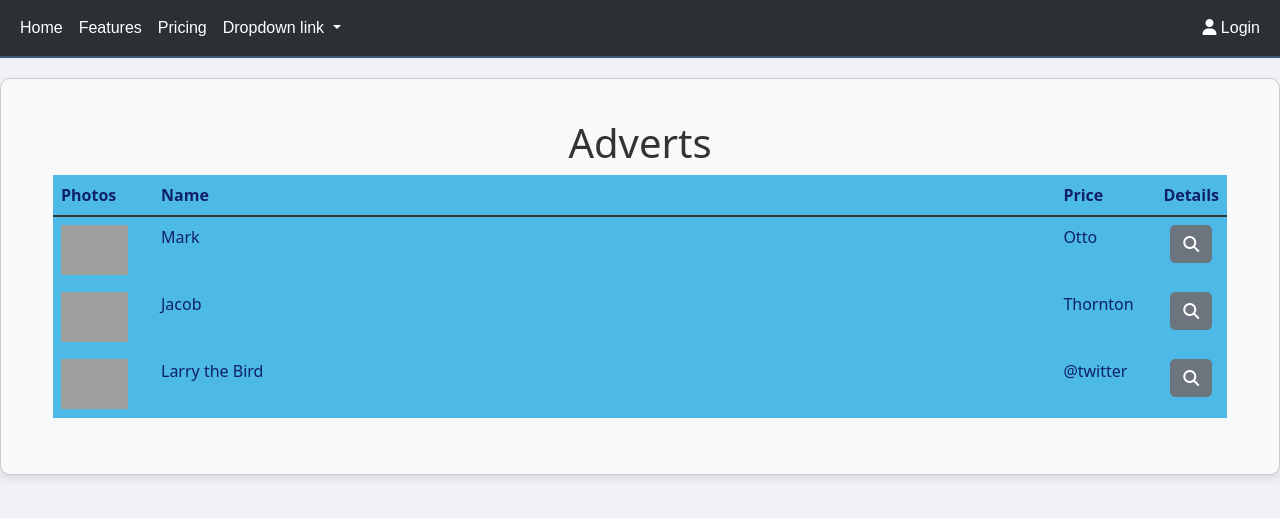
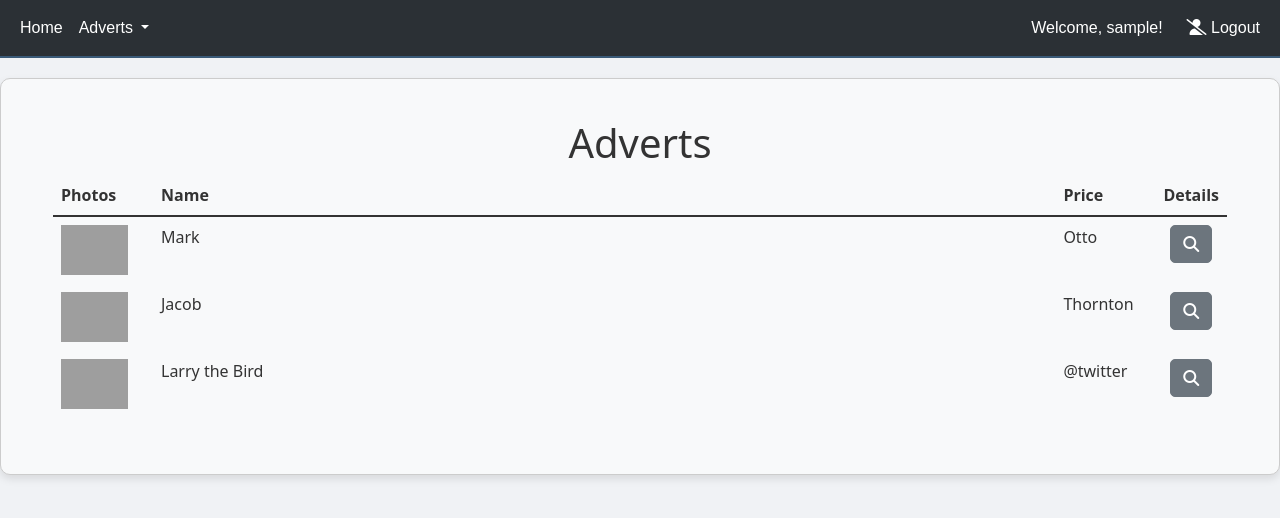
Before and after one commit to CodeFusion-General/AdvertSitePhp, a PHP site: page /AdvertSitePhp/adverts.php in a window 1280 px wide. Shown: the top 518 px of the page. Run offline with PHP 8.4, Linux system fonts and the light colour scheme; the visitor is signed in with stand-in values (Sample User, id 1); some libraries are stand-ins or nearby versions; grey boxes are pictures that could not be loaded.

Commit message:
Navbar düzenlendi (final hali değil). Projenin adı "AdvertSitePhp" olarak değiştirildi. Sql promptu hazırlandı.

```diff
--- a/backend/advert.php
+++ b/backend/advert.php
@@ -5,7 +5,7 @@ if ($_SERVER["REQUEST_METHOD"] == "POST") {
     $servername = "localhost";
     $username = "root";
     $password = "";
-    $dbname = "phpproject";
+    $dbname = "advertphp";
 
     // Create a connection
     $conn = new mysqli($servername, $username, $password, $dbname);
--- a/backend/logout.php
+++ b/backend/logout.php
@@ -9,6 +9,6 @@ session_unset();
 session_destroy();
 
 // Kullanıcıyı başka bir sayfaya yönlendir
-header('Location: http://localhost/phpProject/index.php'); // veya başka bir sayfaya yönlendirin
+header('Location: http://localhost/AdvertSitePhp/index.php'); // veya başka bir sayfaya yönlendirin
 exit();
 ?>
--- a/backend/register.php
+++ b/backend/register.php
@@ -3,7 +3,7 @@
 $servername = "localhost";
 $username = "root";
 $password = "";
-$dbname = "phpproject";
+$dbname = "advertphp";
 
 $conn = new mysqli($servername, $username, $password, $dbname);
 
--- a/index.php
+++ b/index.php
@@ -11,8 +11,6 @@
     <?php include_once("navbar.php"); ?>
 
     <?php
-    // Oturumu başlat
-    session_start();
 
     // Giriş durumunu kontrol et
     if (isset($_SESSION['loggedin']) && $_SESSION['loggedin'] === true) {
--- a/navbar.php
+++ b/navbar.php
@@ -1,3 +1,8 @@
+<?php
+if (!isset($_SESSION)) {
+    session_start();
+}
+?>
 <nav class="navbar navbar-expand-lg bg-body-tertiary" data-bs-theme="dark">
     <div class="container-fluid">
         <button class="navbar-toggler" type="button" data-bs-toggle="collapse" data-bs-target="#navbarNavDropdown" aria-controls="navbarNavDropdown" aria-expanded="false" aria-label="Toggle navigation">
@@ -8,29 +13,39 @@
                 <li class="nav-item">
                     <a class="nav-link" aria-current="page" href="index.php">Home</a>
                 </li>
-                <li class="nav-item">
-                    <a class="nav-link" href="#">Features</a>
-                </li>
-                <li class="nav-item">
-                    <a class="nav-link" href="#">Pricing</a>
-                </li>
+                <?php if (!isset($_SESSION['loggedin']) || $_SESSION['loggedin'] === false) : ?>
+                    <li class="nav-item">
+                        <a class="nav-link" href="adverts.php">Adverts</a>
+                    </li>
+                <?php else : ?>
                 <li class="nav-item dropdown">
                     <a class="nav-link dropdown-toggle" href="#" role="button" data-bs-toggle="dropdown" aria-expanded="false">
-                        Dropdown link
+                        Adverts
                     </a>
                     <ul class="dropdown-menu">
-                        <li><a class="dropdown-item" href="#">Action</a></li>
-                        <li><a class="dropdown-item" href="#">Another action</a></li>
-                        <li><a class="dropdown-item" href="#">Something else here</a></li>
+                        <li><a class="dropdown-item" href="adverts.php">Adverts</a></li>
+                        <li><a class="dropdown-item" href="#">My Adverts</a></li>
+                        <li><a class="dropdown-item" href="new-advert.php">New Advert</a></li>
                     </ul>
                 </li>
+                <?php endif; ?>
             </ul>
         </div>
-
-        <div class="navbar-nav ml-auto">
+        <?php if (isset($_SESSION['loggedin']) && $_SESSION['loggedin']) : ?>
+            <div class="navbar-nav ml-auto">
+                <li class="nav-greeting">Welcome, <?php echo $_SESSION['username']; ?>!</li>
+                <li class="nav-item"><a class="nav-link" href="./backend/logout.php"><i class="fa-solid fa-user-slash"></i> Logout</a></li>
+            </div>
+        <?php else : ?>
+            <div class="navbar-nav ml-auto">
+                <li class="nav-item"><a class="nav-link" href="login.php"><i class="fa-solid fa-user"></i> Login</a></li>
+                <li class="nav-item"><a class="nav-link" href="register.php"><i class="fa-solid fa-user-plus"></i> Register</a></li>
+            </div>
+        <?php endif; ?>
+        <!-- <div class="navbar-nav ml-auto">
             <li class="nav-item">
                 <a class="nav-link" href="login.php"><i class="fa-solid fa-user"></i> Login</a>
             </li>
-        </div>
+        </div> -->
     </div>
 </nav>
--- a/save-advert.php
+++ b/new-advert.php
@@ -5,7 +5,7 @@ ini_set('display_errors', '1');
 session_start();
 
 // Check if the user is not logged in
-if (isset($_SESSION['loggedin']) && $_SESSION['loggedin'] === false) {
+if (!isset($_SESSION['loggedin']) || $_SESSION['loggedin'] === false) {
     // Redirect to the login page or any other page
     header("Location: login.php");
     exit(); // Stop further execution of the script
@@ -17,7 +17,7 @@ if (isset($_SESSION['loggedin']) && $_SESSION['loggedin'] === false) {
 <!DOCTYPE html>
 <html lang="en">
 <?php
-$pageTitle = "Save Advert";
+$pageTitle = "New Advert";
 include 'head.php';
 ?>
 
--- a/style.css
+++ b/style.css
@@ -14,12 +14,31 @@ body {
   font-size: 1rem;
   padding: 0.5rem 1rem;
 }
-
+.nav-greeting {
+  color: #ffffff;
+  font-family: "Arial", sans-serif;
+  font-size: 1rem;
+  padding: 0.5rem 1rem;
+}
 .nav-link:hover {
   background-color: #3a5a78;
   color: #dcdcdc;
 }
-
+.dropdown-item {
+  color: #ffffff;
+  font-family: "Arial", sans-serif;
+}
+.dropdown-item:hover {
+  color: #ffffff;
+  font-family: "Arial", sans-serif;
+}
+.dropdown-menu {
+  background-color: #2b3035;
+}
+.dropdown-menu a:hover {
+  background-color: #3a5a78;
+  color: #dcdcdc;
+}
 @media (max-width: 768px) {
   .navbar {
     padding: 1rem;
@@ -85,9 +104,9 @@ body {
 }
 
 .table {
-  --bs-table-bg: #4cb9e7;
+  --bs-table-bg: #f8f9fa;
   --bs-table-border-color: transparent;
-  --bs-table-color: #0f2167;
+  --bs-table-color: #333333;
 }
 
 .table-img {
```
Also changed, not shown: backend/login.php (+4 -4 lines), 1 other file.
